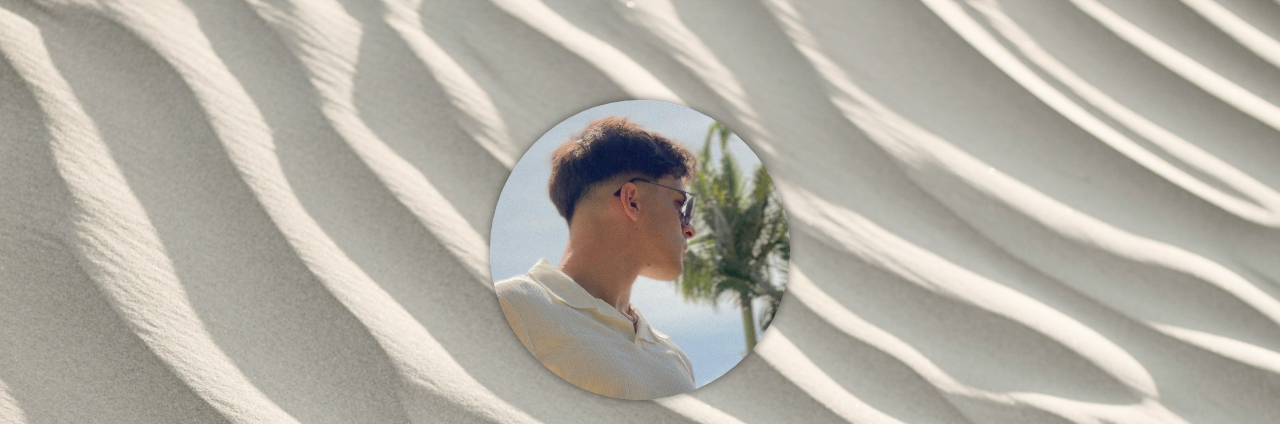
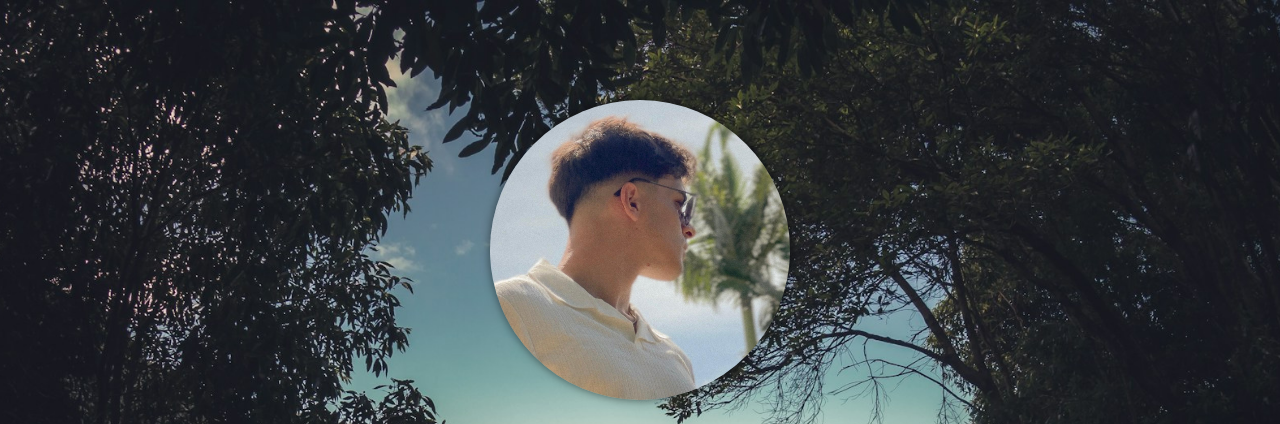
Before and after one commit to ZianoK/LinkTree, a plain HTML site: page index.html in a window 1280 px wide. Shown: the top 424 px of the page. Drawn offline with Linux system fonts and the light colour scheme; a web font is replaced by a local one.

Commit message:
cambio de fondo

```diff
--- a/principal.css
+++ b/principal.css
@@ -115,7 +115,7 @@
 
   /* Fondo */
   body {
-    background-image: url("./imagenes/arena.jpg");
+    background-image: url("./imagenes/vegetacion.jpg");
     background-size: cover;
     background-position: center;
   }
```
Also changed, not shown: imagenes/vegetacion.jpg (added).
